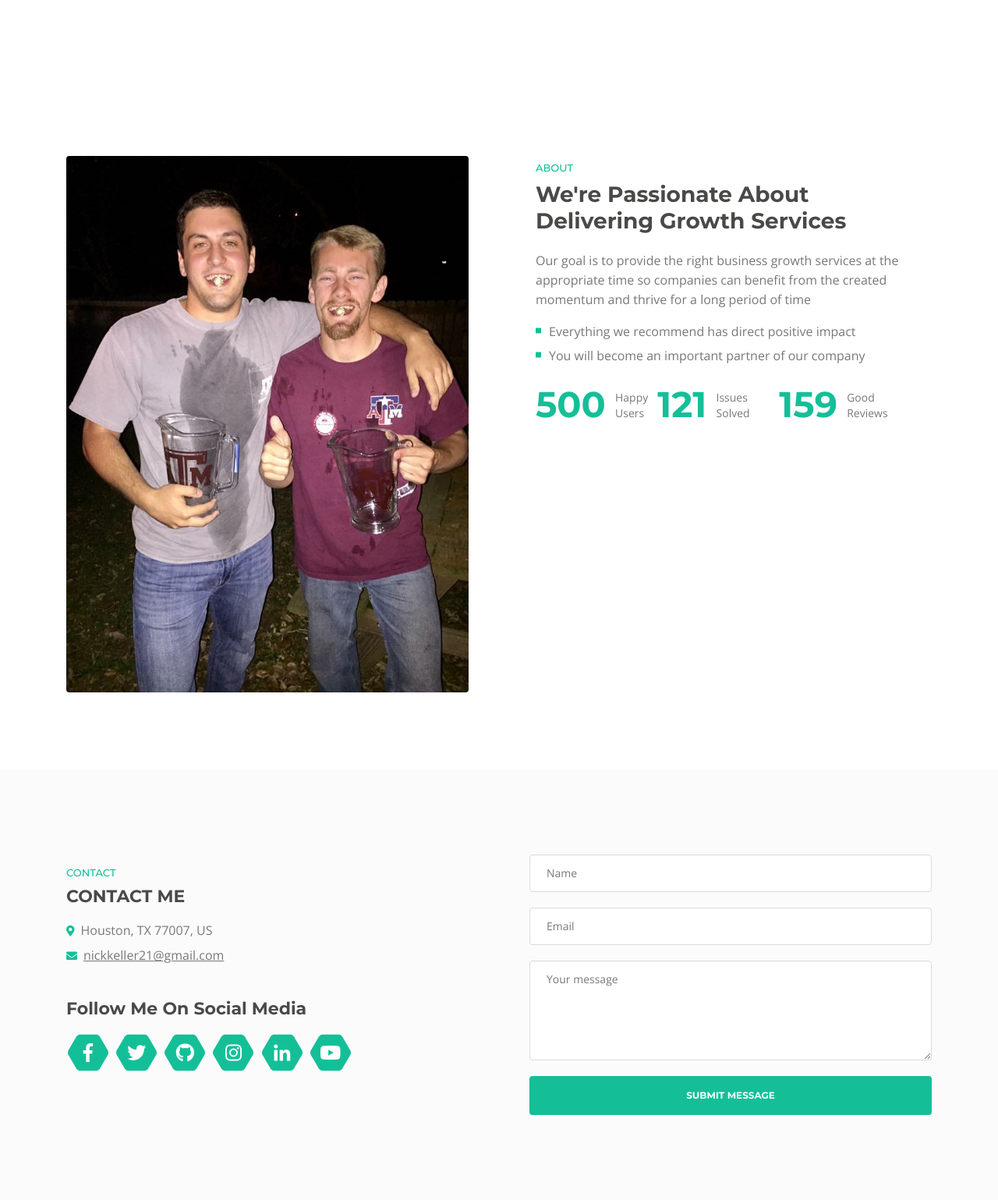
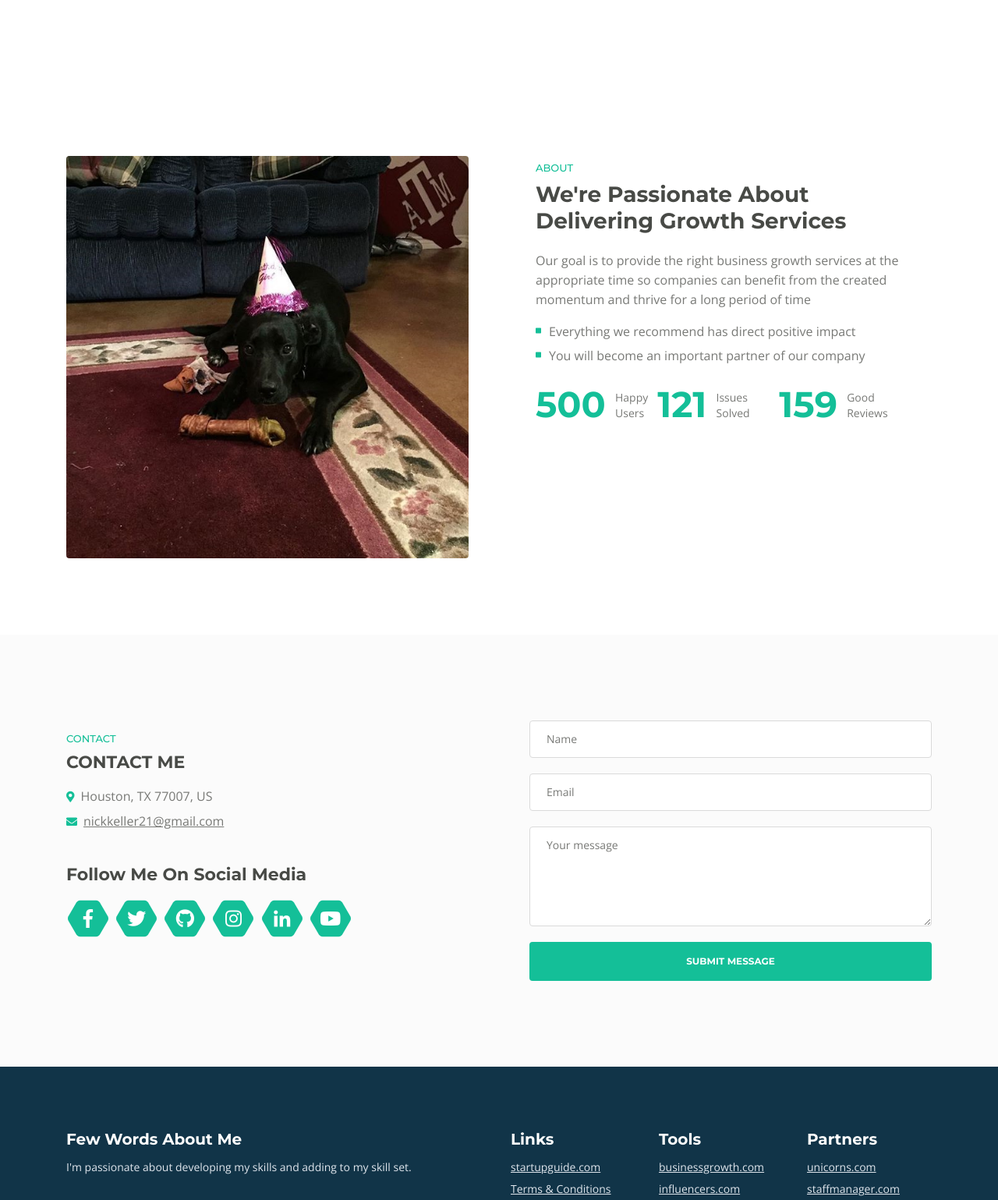
Before and after one commit to nickkeller21/portfolio, a Flask app: page / in a window 1280 px wide. Shown: the part 4811-6350 px from the top of the page at 78% size. Run offline with Flask 2, Linux system fonts and the light colour scheme; some libraries are stand-ins or nearby versions.

Commit message:
change images

```diff
--- a/app.py
+++ b/app.py
@@ -5,6 +5,7 @@ import pandas as pd
 from flask import Flask, jsonify, render_template
 
 app = Flask(__name__)
+app.config['SEND_FILE_MAX_AGE_DEFAULT'] = 0
 
 @app.route("/")
 def index():
--- a/templates/index.html
+++ b/templates/index.html
@@ -725,7 +725,7 @@
             <div class="row">
                 <div class="col-lg-5 col-xl-6">
                     <div class="image-container">
-                        <img class="img-fluid" src="../static/images/dunk.jpg" alt="alternative">
+                        <img class="img-fluid" src="../static/images/riley.jpg" alt="alternative">
                     </div> <!-- end of image-container -->
                 </div> <!-- end of col -->
                 <div class="col-lg-7 col-xl-6">
```
Also changed, not shown: other parts of templates/index.html (+1 -1 lines), static/images/details-1-background.jpg (deleted), static/images/details-2-background.jpg (deleted), static/images/intro-office.jpg (deleted), static/images/riley.jpg (added).
